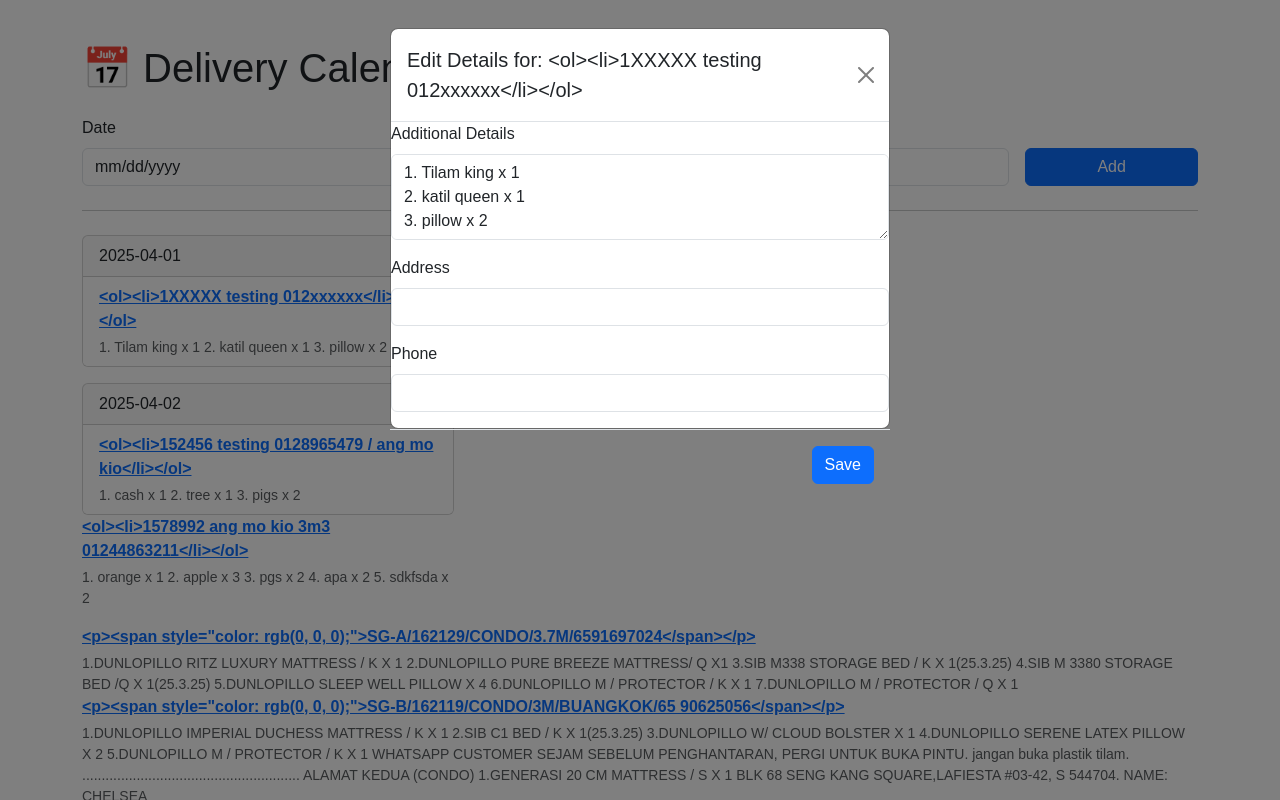
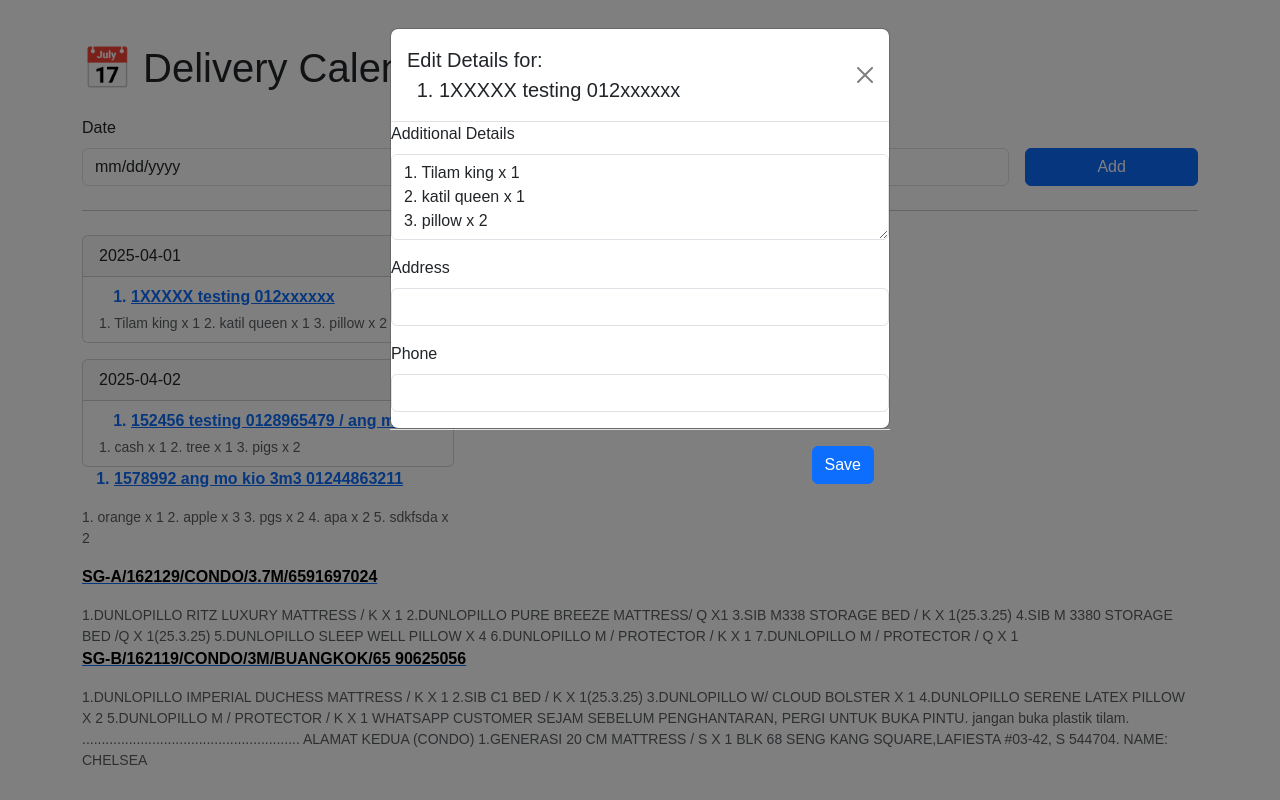
Before and after one commit to jcpt03113/delivery, a Flask app: page / in a window 1280 px wide, after a click that opens the changed part. Run offline with Flask 3, Linux system fonts and the light colour scheme.

Commit message:
fix: render HTML notes correctly with safe filter

```diff
--- a/templates/calendar.html
+++ b/templates/calendar.html
@@ -37,7 +37,8 @@
         <div>
     <strong>
         <a href="#" data-bs-toggle="modal" data-bs-target="#editModal{{ entry.id }}">
-            {{ entry.note }}
+            {{ entry.note|safe }}
+
         </a>
     </strong>
     {% if entry.details %}
@@ -52,7 +53,7 @@
                 <form method="POST" action="/edit/{{ entry.id }}">
                     <div class="modal-content">
                         <div class="modal-header">
-                            <h5 class="modal-title" id="modalLabel{{ entry.id }}">Edit Details for: {{ entry.note }}</h5>
+                            <h5 class="modal-title" id="modalLabel{{ entry.id }}">Edit Details for: {{ entry.note|safe }}</h5>
                             <button type="button" class="btn-close" data-bs-dismiss="modal" aria-label="Close"></button>
                         </div>
                        <div class="mb-3">
```
